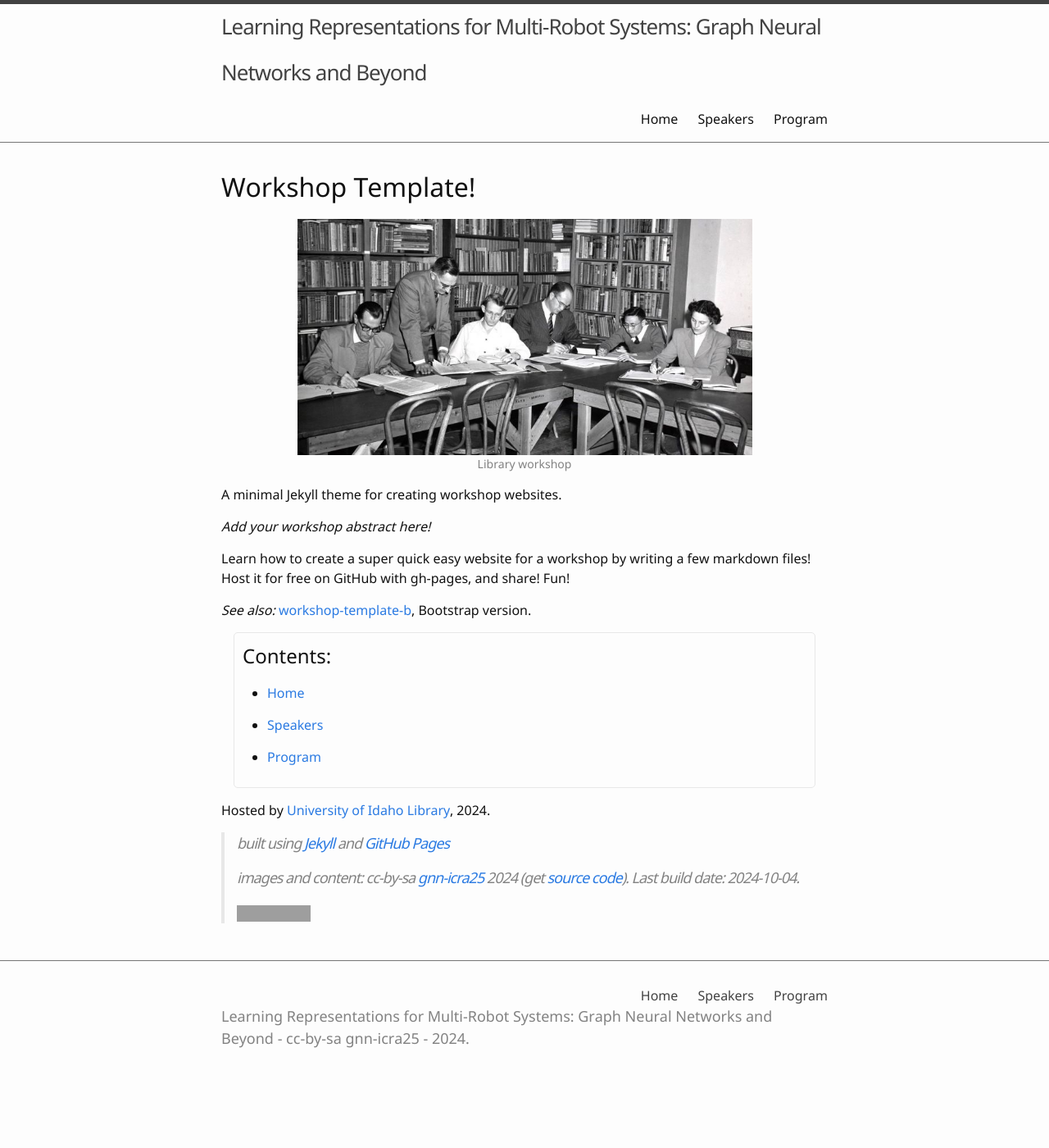
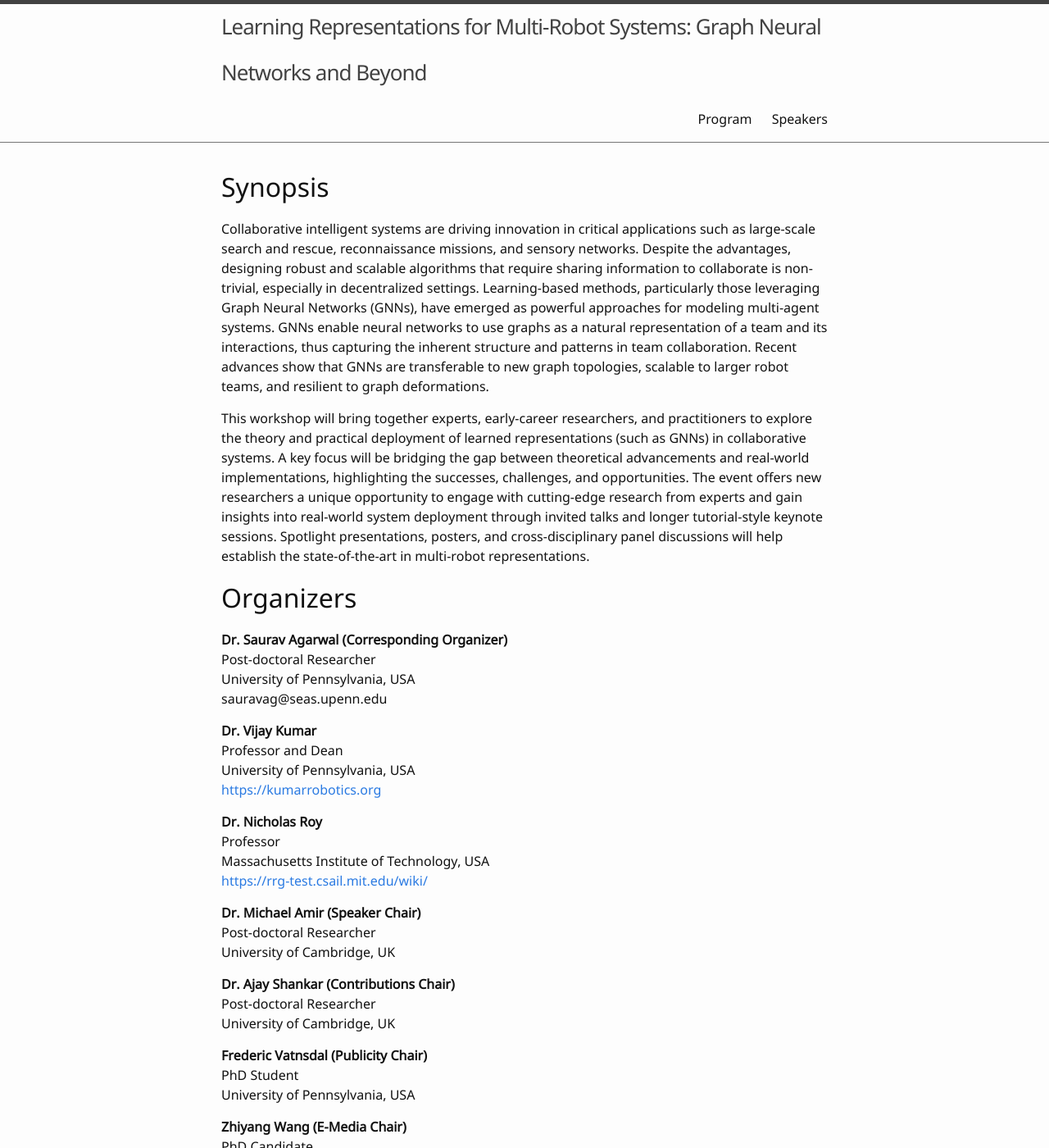
Before and after one commit to gnn-icra25/gnn-icra25.github.io, a Jekyll site: the page built from index.md, in a window 1280 px wide and 1400 px high. Shown: the whole window at 82% size. Built offline with Jekyll 4.4.1, drawn with Linux system fonts in a browser that asks for light colours; some of the changed text lies outside the part shown; grey boxes are pictures that could not be loaded.

Commit message:
Updated pages.

```diff
--- a/index.md
+++ b/index.md
@@ -2,29 +2,50 @@
 title: Home
 ---
 
-# Workshop Template!
+# Synopsis
 
-{% include figure.html img="uidaho-workshop.jpg" alt="intro image here" caption="Library workshop" width="75%" %}
+Collaborative intelligent systems are driving innovation in critical applications such as large-scale search and rescue, reconnaissance missions, and sensory networks. Despite the advantages, designing robust and scalable algorithms that require sharing information to collaborate is non-trivial, especially in decentralized settings. Learning-based methods, particularly those leveraging Graph Neural Networks (GNNs), have emerged as powerful approaches for modeling multi-agent systems. GNNs enable neural networks to use graphs as a natural representation of a team and its interactions, thus capturing the inherent structure and patterns in team collaboration. Recent advances show that GNNs are transferable to new graph topologies, scalable to larger robot teams, and resilient to graph deformations.
+
+This workshop will bring together experts, early-career researchers, and practitioners to explore the theory and practical deployment of learned representations (such as GNNs) in collaborative systems. A key focus will be bridging the gap between theoretical advancements and real-world implementations, highlighting the successes, challenges, and opportunities. The event offers new researchers a unique opportunity to engage with cutting-edge research from experts and gain insights into real-world system deployment through invited talks and longer tutorial-style keynote sessions. Spotlight presentations, posters, and cross-disciplinary panel discussions will help establish the state-of-the-art in multi-robot representations.
+
+# Organizers
+
+**Dr. Saurav Agarwal (Corresponding Organizer)**\
+Post-doctoral Researcher\
+University of Pennsylvania, USA\
+sauravag@seas.upenn.edu
+
+**Dr. Vijay Kumar**\
+Professor and Dean\
+University of Pennsylvania, USA\
+[https://kumarrobotics.org](https://kumarrobotics.org)
+
+**Dr. Nicholas Roy**\
+Professor\
+Massachusetts Institute of Technology, USA\
+[https://rrg-test.csail.mit.edu/wiki/](https://rrg-test.csail.mit.edu/wiki/)
+
+**Dr. Michael Amir (Speaker Chair)**\
+Post-doctoral Researcher\
+University of Cambridge, UK
+
+**Dr. Ajay Shankar (Contributions Chair)**\
+Post-doctoral Researcher\
+University of Cambridge, UK
+
+**Frederic Vatnsdal (Publicity Chair)**\
+PhD Student\
+University of Pennsylvania, USA
+
+**Zhiyang Wang (E-Media Chair)**\
+PhD Candidate\
+University of Pennsylvania, USA\
+[https://zhiyangwang.net/](https://zhiyangwang.net/)
+
+
+<!-- {% include figure.html img="uidaho-workshop.jpg" alt="intro image here" caption="Library workshop" width="75%" %} -->
 
 A minimal Jekyll theme for creating workshop websites.
-
-*Add your workshop abstract here!*
-
-Learn how to create a super quick easy website for a workshop by writing a few markdown files!
-Host it for free on GitHub with gh-pages, and share!
-Fun!
-
-*See also:* [workshop-template-b](https://evanwill.github.io/workshop-template-b/), Bootstrap version.
-
-<div class="toc" markdown="1">
-## Contents:
-
-{% for lesson in site.pages %}
-{% if lesson.nav == true %}- [{{ lesson.title }}]({{ lesson.url | relative_url }}){% endif %}
-{% endfor %}
-</div>
-
-Hosted by [University of Idaho Library](http://www.lib.uidaho.edu/), {{ site.pub_year }}.
 
 > built using [Jekyll](https://jekyllrb.com/) and [GitHub Pages](https://pages.github.com/)
 >
```
Also changed, not shown: 0-home.md (deleted, +0 -44 lines), program.md (renamed from 2-program.md, +1 -1 lines), images/uidaho-workshop.jpg (deleted), speakers.md (renamed from 1-speakers.md).
